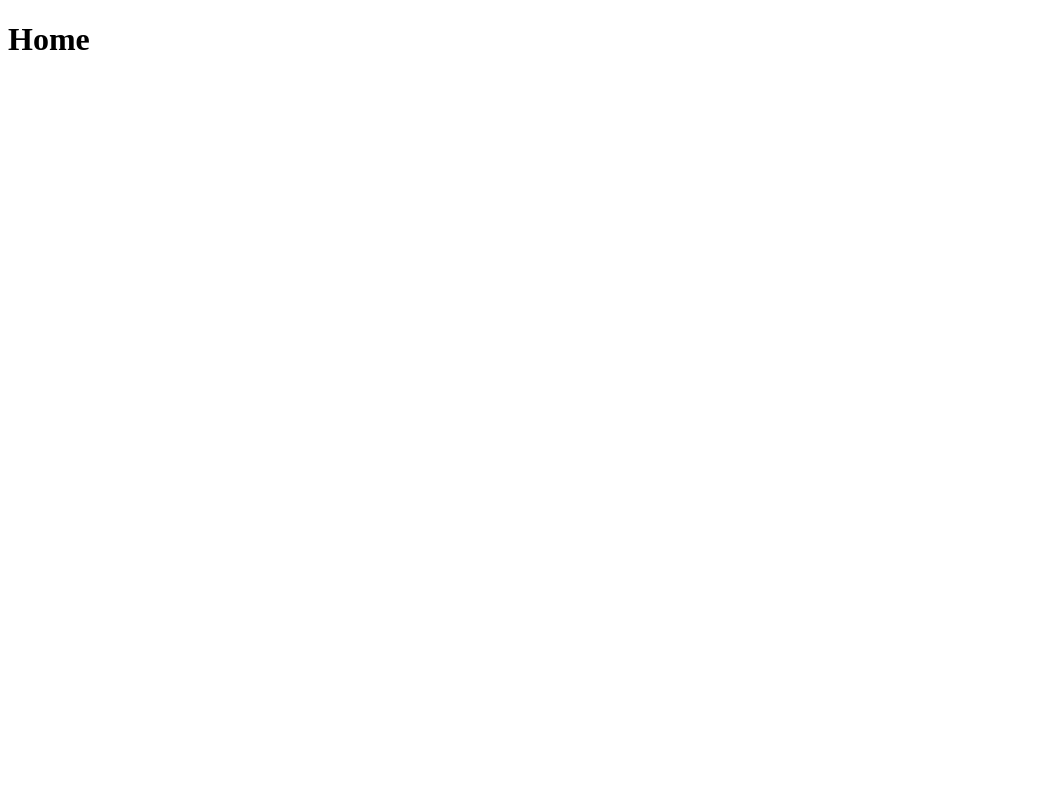
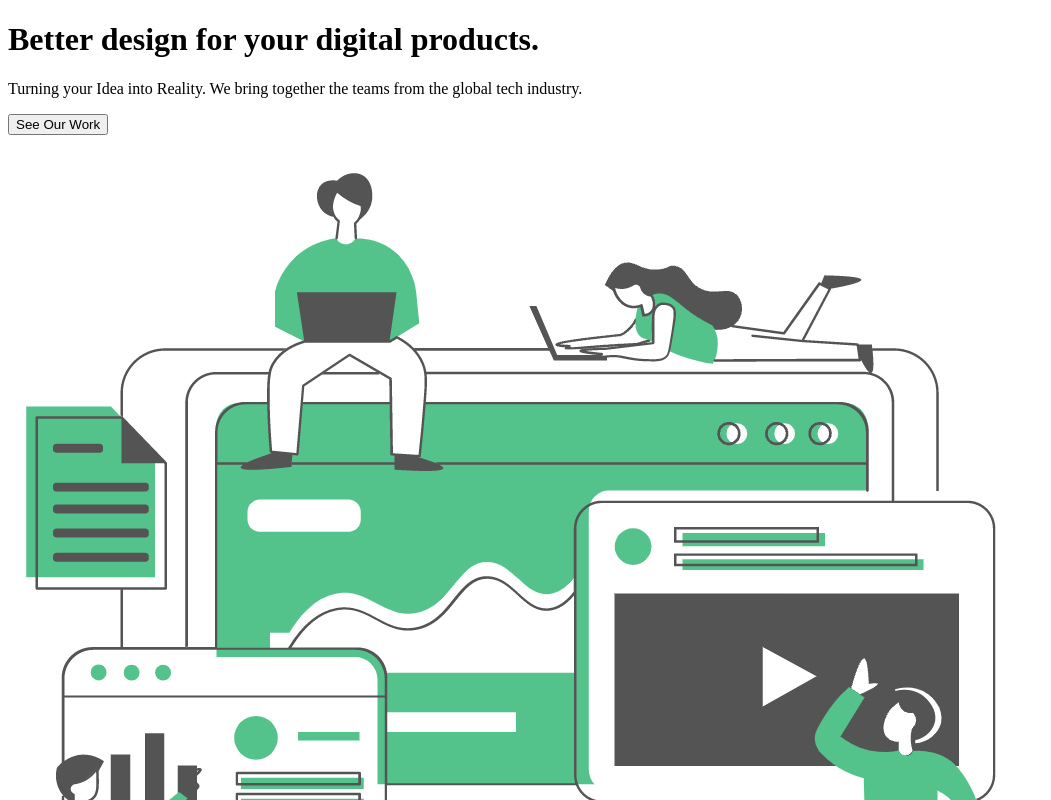
Before and after one commit to MohitSinghChauhan/Agency-Blog-Website, a Next.js app: page / in a window 1280 px wide. Shown: the top 800 px of the page, without its empty margins (0-1051 px from the left). Built offline with nearby package versions, Linux system fonts and the light colour scheme.

Commit message:
feat: Hero Page Created

```diff
--- a/src/app/page.js
+++ b/src/app/page.js
@@ -1,10 +1,23 @@
 import Image from 'next/image';
 import styles from './page.module.css';
+import Hero from 'public/hero.png'
 
 export default function Home() {
   return (
-    <>
-      <h1>Home</h1>
-    </>
+    <div className={styles.container}>
+      <div className={styles.item}>
+        <h1 className={styles.title}>
+          Better design for your digital products.
+        </h1>
+        <p className={styles.desc}>
+          Turning your Idea into Reality. We bring together the teams from the
+          global tech industry.
+        </p>
+        <button className={styles.button}>See Our Work</button>
+      </div>
+      <div className={styles.item}>
+        <Image src={Hero} alt='hero' className={styles.img}/>
+      </div>
+    </div>
   );
 }
```
Also changed, not shown: public/hero.png (added).
